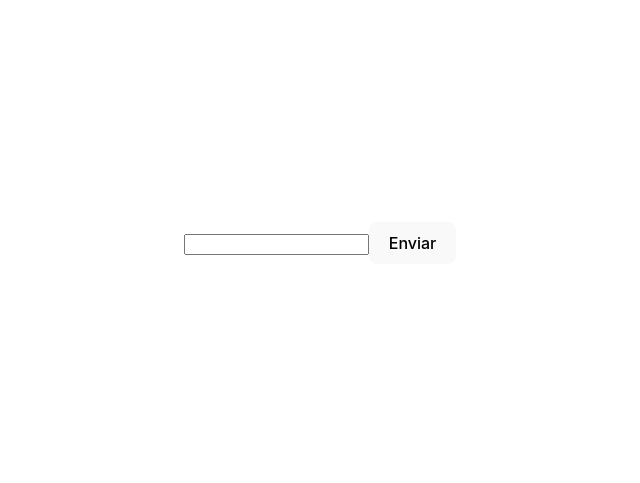
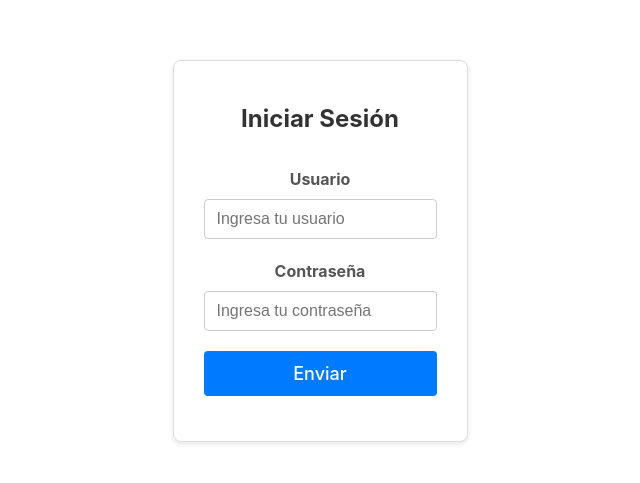
Before and after one commit to pepesan/ejemplo-vite-vuejs-vitest-testing, a Vue app: page / in a window 1280 px wide. Shown: the part 149-632 px from the top of the page, without its empty margins (320-960 px from the left). Built offline with nearby package versions, Linux system fonts and the light colour scheme.

Commit message:
mejorado el ejemplo de componente y prueba del formulario de login con validaciones yup

```diff
--- a/src/App.vue
+++ b/src/App.vue
@@ -1,10 +1,11 @@
 <script setup lang="ts">
 import FormularioCompositionComponent from "./components/forms/FormularioCompositionComponent.vue";
 import YupValidationCompositionComponent from "./components/forms/YupValidationCompositionComponent.vue";
+import YupValidationV2CompositionComponent from "./components/forms/YupValidationLoginCompositionComponent.vue";
 </script>
 
 <template>
-  <YupValidationCompositionComponent/>
+  <YupValidationV2CompositionComponent/>
 </template>
 
 <style scoped>
--- /dev/null
+++ b/src/components/forms/YupValidationLoginCompositionComponent.vue
@@ -0,0 +1,178 @@
+<template>
+  <div class="form-container">
+    <form id="miform" @submit.prevent="handleSubmit">
+      <h2>Iniciar Sesión</h2>
+
+      <!-- Campo de usuario -->
+      <div class="form-group">
+        <label for="username">Usuario</label>
+        <input
+            type="text"
+            id="username"
+            v-model="form.username"
+            :class="{ 'is-invalid': errors.username }"
+            placeholder="Ingresa tu usuario"
+        />
+        <div v-if="errors.username" class="invalid-feedback">
+          {{ errors.username[0] }}
+        </div>
+      </div>
+
+      <!-- Campo de contraseña -->
+      <div class="form-group">
+        <label for="password">Contraseña</label>
+        <input
+            type="password"
+            id="password"
+            v-model="form.password"
+            :class="{ 'is-invalid': errors.password }"
+            placeholder="Ingresa tu contraseña"
+        />
+        <div v-if="errors.password" class="invalid-feedback">
+          {{ errors.password[0] }}
+        </div>
+      </div>
+
+      <button type="submit">Enviar</button>
+      <p id="resultado">{{ mensaje }}</p>
+    </form>
+  </div>
+</template>
+
+<script setup>
+import { ref, reactive } from 'vue';
+import * as yup from 'yup';
+
+const schema = yup.object({
+  // Validación para el campo de usuario
+  username: yup
+      .string()
+      .required('El campo es obligatorio')
+      .min(3, 'El usuario debe tener al menos 3 caracteres'),
+  // Validación para el campo de contraseña
+  password: yup
+      .string()
+      .required('El campo es obligatorio')
+      .min(6, 'La contraseña debe tener al menos 6 caracteres'),
+});
+
+// Definición del valor inicial de los campos
+const form = reactive({
+  username: '',
+  password: '',
+});
+
+// Mensajes a mostrar (errores y mensaje)
+const errors = ref({});
+const mensaje = ref('');
+
+// Función para manejar el envío del formulario
+const handleSubmit = async () => {
+  try {
+    await schema.validate(form, { abortEarly: false });
+    // Si la validación pasa, puedes enviar el formulario
+    console.log('Formulario enviado:', form);
+    mensaje.value = 'Formulario enviado exitosamente';
+    // Limpiar errores si la validación es exitosa
+    errors.value = {};
+  } catch (err) {
+    // Toma todos los errores que encontró el formulario
+    errors.value = err.inner.reduce((prev, curr) => {
+      if (!prev[curr.path]) {
+        prev[curr.path] = [];
+      }
+      prev[curr.path].push(curr.message);
+      return prev;
+    }, {});
+    console.log(errors.value);
+  }
+};
+</script>
+
+<style>
+/* Contenedor principal del formulario */
+.form-container {
+  max-width: 400px;
+  margin: 50px auto;
+  padding: 20px 30px;
+  border: 1px solid #ddd;
+  border-radius: 8px;
+  background-color: #fff;
+  box-shadow: 0 2px 5px rgba(0, 0, 0, 0.1);
+}
+
+/* Título del formulario */
+form h2 {
+  text-align: center;
+  margin-bottom: 30px;
+  color: #333;
+}
+
+/* Grupo de cada campo */
+.form-group {
+  margin-bottom: 20px;
+}
+
+/* Etiquetas de los campos */
+.form-group label {
+  display: block;
+  margin-bottom: 8px;
+  font-weight: bold;
+  color: #555;
+}
+
+/* Estilos de los campos de entrada */
+.form-group input {
+  width: 100%;
+  padding: 10px 12px;
+  border: 1px solid #ccc;
+  border-radius: 4px;
+  font-size: 16px;
+  box-sizing: border-box;
+}
+
+/* Estilos al enfocar los campos */
+.form-group input:focus {
+  border-color: #007bff;
+  outline: none;
+}
+
+/* Estilos para campos inválidos */
+.is-invalid {
+  border-color: red;
+}
+
+/* Mensajes de error */
+.invalid-feedback {
+  color: red;
+  margin-top: 5px;
+  font-size: 14px;
+}
+
+/* Botón de envío */
+button[type="submit"] {
+  width: 100%;
+  padding: 12px 0;
+  background-color: #007bff;
+  color: #fff;
+  border: none;
+  border-radius: 4px;
+  font-size: 18px;
+  cursor: pointer;
+  transition: background-color 0.3s ease;
+}
+
+/* Efecto hover en el botón */
+button[type="submit"]:hover {
+  background-color: #0056b3;
+}
+
+/* Mensaje de resultado */
+#resultado {
+  margin-top: 25px;
+  text-align: center;
+  color: green;
+  font-weight: bold;
+  font-size: 16px;
+}
+</style>
```
Also changed, not shown: 2 other files (tests, documents, lock files or other folders).
